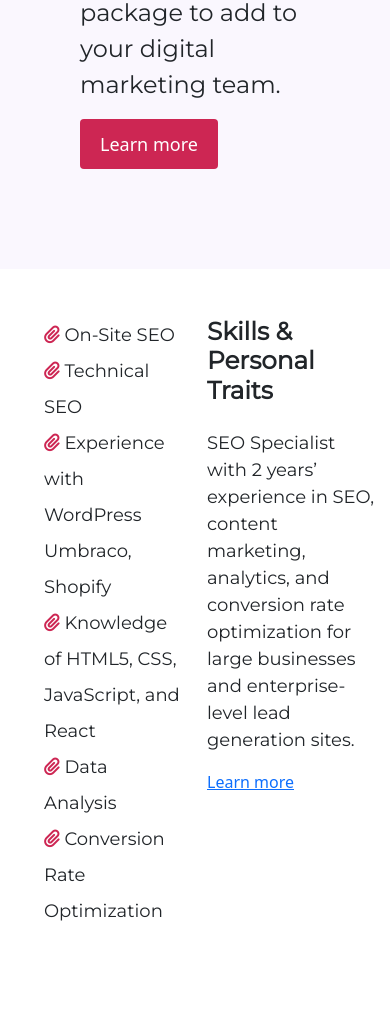
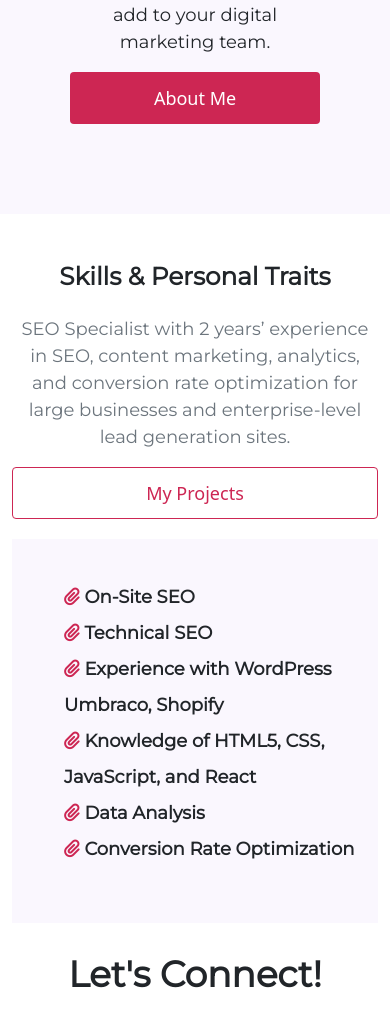
Before and after one commit to Kate8577/my-personal-website, a plain HTML site: page index.html in a window 390 px wide. Shown: the part 530-1547 px from the top of the page. Before the commit the page ends 1475 px from the top, so only its background shows below. Drawn offline with nearby package versions, Linux system fonts and the light colour scheme.

Commit message:
Added the design and content

```diff
--- a/index.html
+++ b/index.html
@@ -10,6 +10,7 @@
         crossorigin="anonymous"></script>
         <link rel="preconnect" href="https://fonts.gstatic.com">
         <link href="https://fonts.googleapis.com/css2?family=Montserrat&display=swap" rel="stylesheet">
+        <link rel="preconnect" href="https://fonts.gstatic.com">
         <script src="https://kit.fontawesome.com/dfdf85c6e1.js" crossorigin="anonymous"></script>
     <link rel="stylesheet" href="styles/styles.css">
     <title>Document</title>
@@ -21,15 +22,25 @@
                 <img src="avatar.jpg" class="img-fluid" alt="picture of Kate"/>
             </div>
             <div class="col-md-5">
-<h1 >Meet Kate!</h1>
+                <h3 class="mt-3"> 👋🏻 Hello! I am, </h3>
+<h1 >Kate Pidgorna</h1>
 <p >Your all-in-one package to add to your digital marketing team.</p>
-<a href="#" class="btn btn-primary">Learn more</a>
+<a href="#" class="btn btn-about-me">About Me</a>
             </div>
         </div>
     </div>
     <div class="container mt-5">
         <div class="row">
-            <div class="col-6">
+            <div class="col-sm-6">
+                <h2 class="mb-4">Skills & Personal Traits</h2>
+                <p class="text-muted">SEO Specialist with 2 years’ experience in SEO, content marketing, analytics, and conversion
+                    rate optimization for
+                    large
+                    businesses and enterprise-level lead generation sites.</p>
+                <a href="#" class="btn btn-my-projects">My Projects</a>
+            </div>
+            <div class="col-sm-6">
+                <div class="skills">
 <ul>
     <li><i class="fas fa-paperclip"></i> On-Site SEO</li>
     <li><i class="fas fa-paperclip"></i> Technical SEO</li>
@@ -38,15 +49,14 @@
     <li><i class="fas fa-paperclip"></i> Data Analysis</li>
     <li><i class="fas fa-paperclip"></i> Conversion Rate Optimization</li>
 </ul>
+                </div>
+
             </div>
-            <div class="col-6">
-<h2 class="mb-4">Skills & Personal Traits</h2>
-<p>SEO Specialist with 2 years’ experience in SEO, content marketing, analytics, and conversion rate optimization for
-    large
-    businesses and enterprise-level lead generation sites.</p>
-<a href="#">Learn more</a>
-            </div>
+
         </div>
+    </div>
+    <div class="footer">
+        <p class="mt-4">Let's Connect!</p>
     </div>
 
 </body>
--- a/styles/styles.css
+++ b/styles/styles.css
@@ -17,6 +17,7 @@ ul {
 
 li {
   font-family: var(--main-font);
+  font-weight: bold;
   font-size: 18px;
   line-height: 2;
 }
@@ -26,8 +27,13 @@ p {
   line-height: 1.5;
 }
 .hero {
-  padding: 100px 80px;
+  padding: 90px 70px;
   background-color: #faf7fe;
+}
+
+.hero h3 {
+  font-family: var(--main-font);
+  font-size: 32px;
 }
 .hero p {
   font-family: var(--main-font);
@@ -39,15 +45,70 @@ p {
   width: 300px;
 }
 
-.btn-primary {
+.btn-about-me {
   background-color: var(--accent-color);
-  border: none;
   color: white;
   border-radius: 4px;
   font-size: 18px;
   line-height: 20px;
   padding: 15px 20px;
 }
+.btn-my-projects {
+  border-color: var(--accent-color);
+  color: var(--accent-color);
+  border-radius: 4px;
+  font-size: 18px;
+  line-height: 20px;
+  padding: 15px 20px;
+}
+
 .fa-paperclip {
   color: var(--accent-color);
 }
+
+.skills {
+  background-color: #faf7fe;
+  padding: 40px 20px;
+}
+
+.footer p {
+  font-family: var(--main-font);
+  font-weight: bold;
+  font-size: 36px;
+  text-align: center;
+}
+
+@media (max-width: 700px) {
+  .hero h1 {
+    text-align: center;
+    font-size: 36px;
+  }
+  .hero h3 {
+    font-size: 24px;
+    text-align: center;
+  }
+  .hero p {
+    font-size: 18px;
+    text-align: center;
+  }
+  .btn-about-me {
+    display: block;
+    margin: 0 auto;
+  }
+  .btn-my-projects {
+    display: block;
+    margin: 0 auto;
+  }
+  .container h2 {
+    text-align: center;
+  }
+  .container p {
+    text-align: center;
+  }
+  .container a {
+    text-align: center;
+  }
+  .skills {
+    margin-top: 20px;
+  }
+}
```
